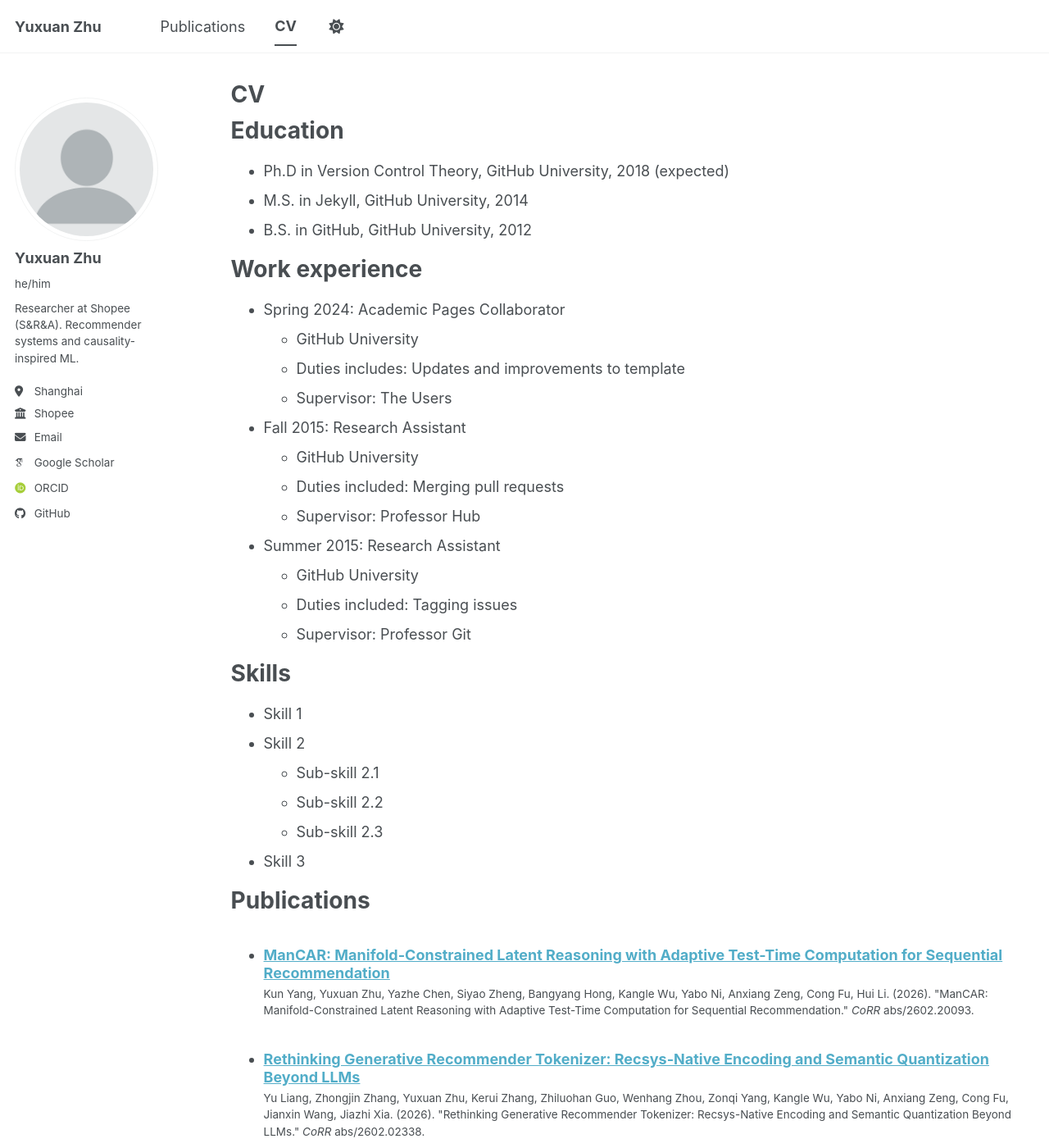
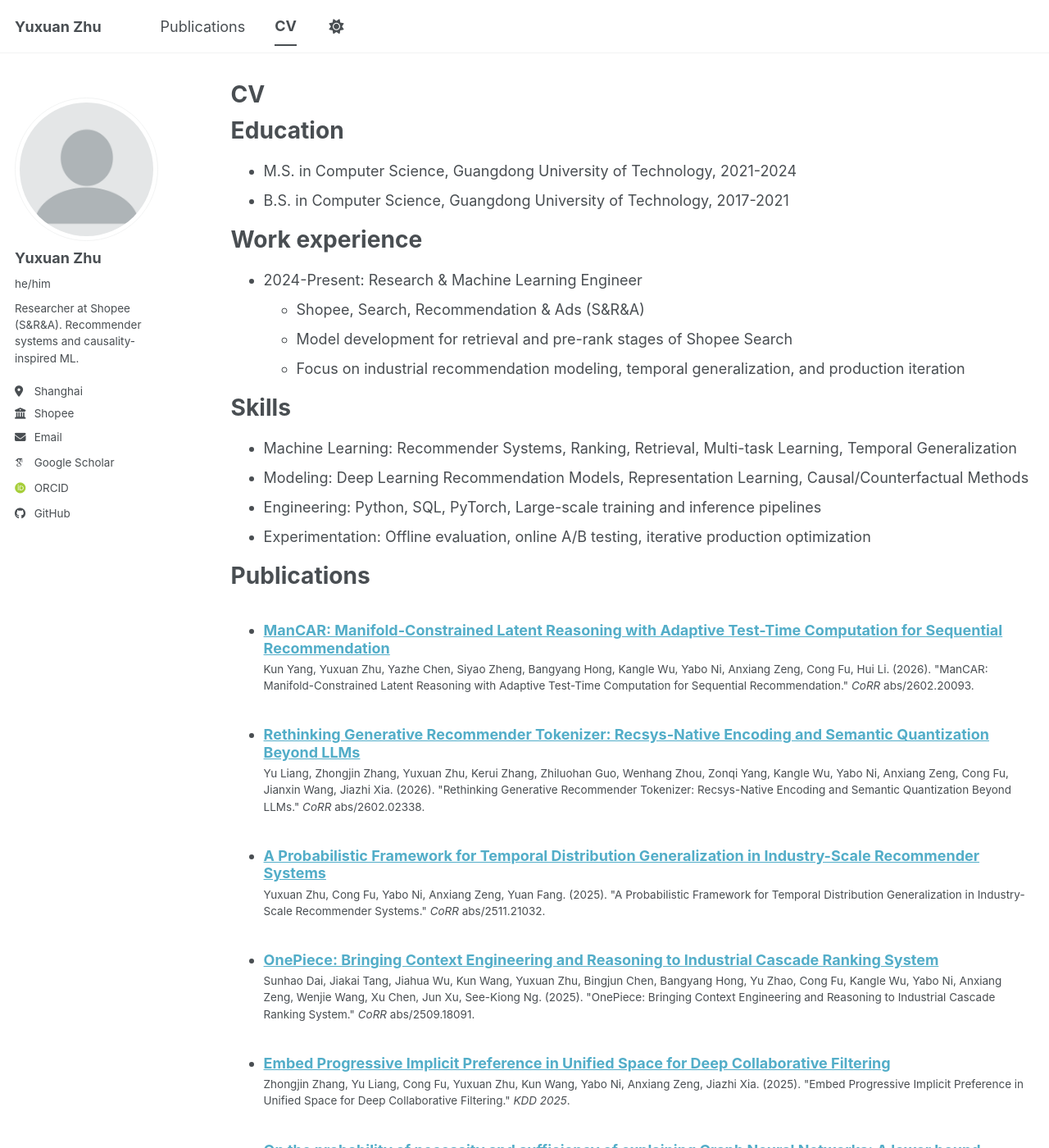
Before and after one commit to EthanChu7/yuxuan.zhu.github.io, a Jekyll site: the page built from _pages/cv.md, in a window 1280 px wide and 1400 px high. Shown: the whole window at 82% size. Built offline with Jekyll 4.4.1, drawn with Linux system fonts in a browser that asks for light colours; some web fonts are replaced; a script bundle is joined from its source files by our own code; library files that are not in the unit come from our copies; some of the changed text lies outside the part shown.

Commit message:
Update CV with education, Shopee experience, skills, and service

```diff
--- a/_pages/cv.md
+++ b/_pages/cv.md
@@ -11,35 +11,22 @@
 
 Education
 ======
-* Ph.D in Version Control Theory, GitHub University, 2018 (expected)
-* M.S. in Jekyll, GitHub University, 2014
-* B.S. in GitHub, GitHub University, 2012
+* M.S. in Computer Science, Guangdong University of Technology, 2021-2024
+* B.S. in Computer Science, Guangdong University of Technology, 2017-2021
 
 Work experience
 ======
-* Spring 2024: Academic Pages Collaborator
-  * GitHub University
-  * Duties includes: Updates and improvements to template
-  * Supervisor: The Users
-
-* Fall 2015: Research Assistant
-  * GitHub University
-  * Duties included: Merging pull requests
-  * Supervisor: Professor Hub
-
-* Summer 2015: Research Assistant
-  * GitHub University
-  * Duties included: Tagging issues
-  * Supervisor: Professor Git
+* 2024-Present: Research & Machine Learning Engineer
+  * Shopee, Search, Recommendation & Ads (S&R&A)
+  * Model development for retrieval and pre-rank stages of Shopee Search
+  * Focus on industrial recommendation modeling, temporal generalization, and production iteration
 
 Skills
 ======
-* Skill 1
-* Skill 2
-  * Sub-skill 2.1
-  * Sub-skill 2.2
-  * Sub-skill 2.3
-* Skill 3
+* Machine Learning: Recommender Systems, Ranking, Retrieval, Multi-task Learning, Temporal Generalization
+* Modeling: Deep Learning Recommendation Models, Representation Learning, Causal/Counterfactual Methods
+* Engineering: Python, SQL, PyTorch, Large-scale training and inference pipelines
+* Experimentation: Offline evaluation, online A/B testing, iterative production optimization
 
 Publications
 ======
@@ -47,18 +34,7 @@
     {% include archive-single-cv.html %}
   {% endfor %}</ul>
 
-Talks
-======
-  <ul>{% for post in site.talks reversed %}
-    {% include archive-single-talk-cv.html  %}
-  {% endfor %}</ul>
-
-Teaching
-======
-  <ul>{% for post in site.teaching reversed %}
-    {% include archive-single-cv.html %}
-  {% endfor %}</ul>
-
 Service and leadership
 ======
-* Currently signed in to 43 different slack teams
+* Reviewer: NeurIPS, AAAI, SIGIR, etc.
+* Led and supported cross-functional model iteration projects for Shopee Search retrieval and pre-rank pipelines
```
